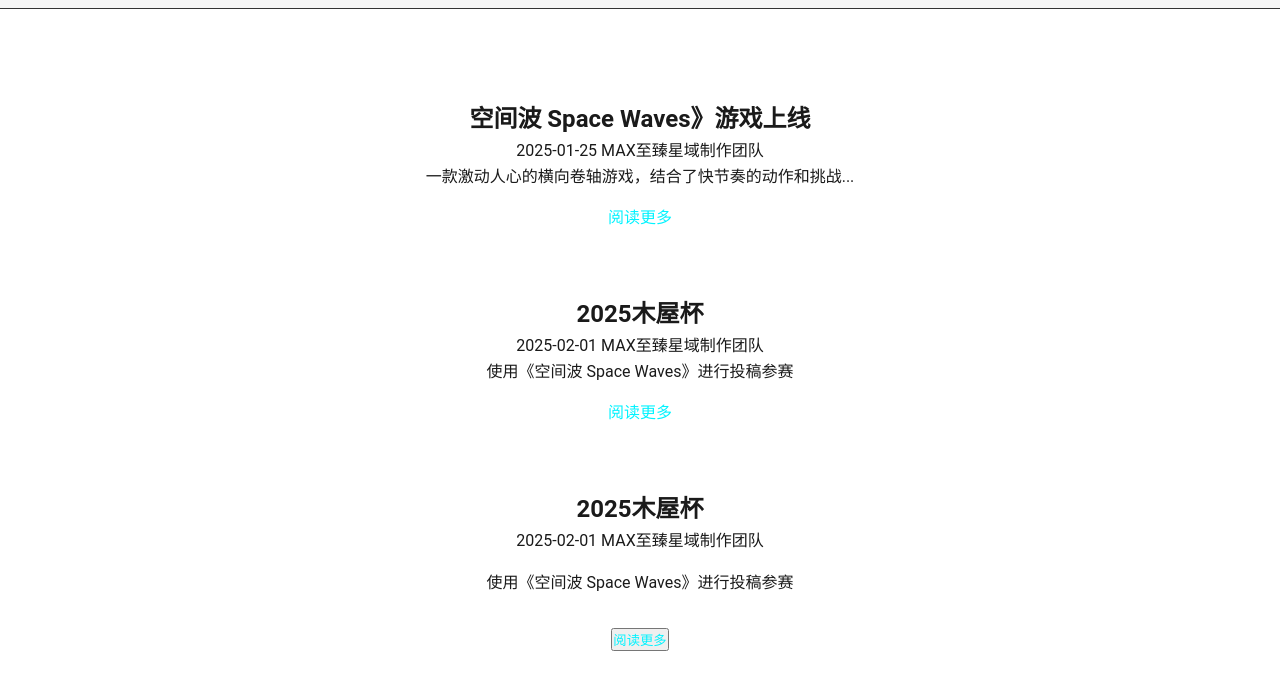
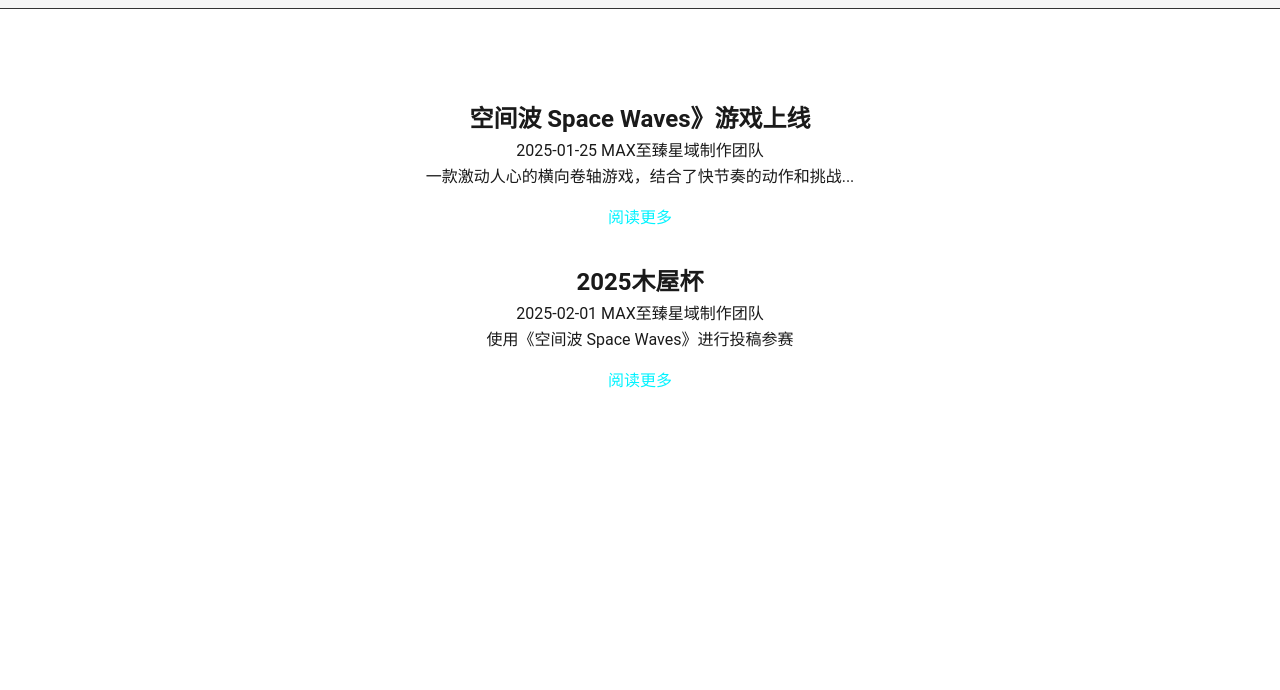
Before and after one commit to MAX-A-X/max-a-x.github.io, a plain HTML site: page blog.html in a window 1280 px wide. Shown: the part 86-776 px from the top of the page. Drawn offline with Linux system fonts and the light colour scheme; no server answers.

Commit message:
Update blog.html

```diff
--- a/blog.html
+++ b/blog.html
@@ -84,9 +84,7 @@
     </div>
 </div>
 
-      <div id="blog-list">
-    <div class="post">
-      <div class="card-content">
+
         <h2>2025木屋杯</h2>
       <div class="meta">
             <span class="date">2025-02-01</span>
@@ -98,8 +96,6 @@
 </div>
 
 
-
-</div>
 
 <div id="blog-detail" class="hidden">
 
@@ -123,7 +119,7 @@
         <h2>2025木屋杯</h2>
         <p>使用《空间波 Space Waves》进行投稿参赛</p>
     </article>
-</div>
+
 
       <article class="blog-card" data-post-id="post-2">
         <div class="card-content">
```
